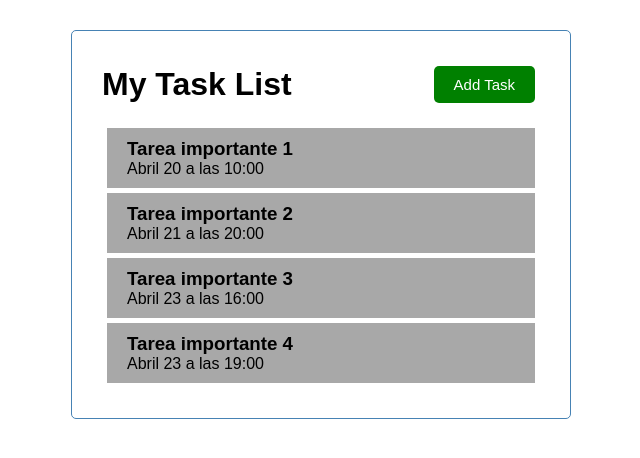
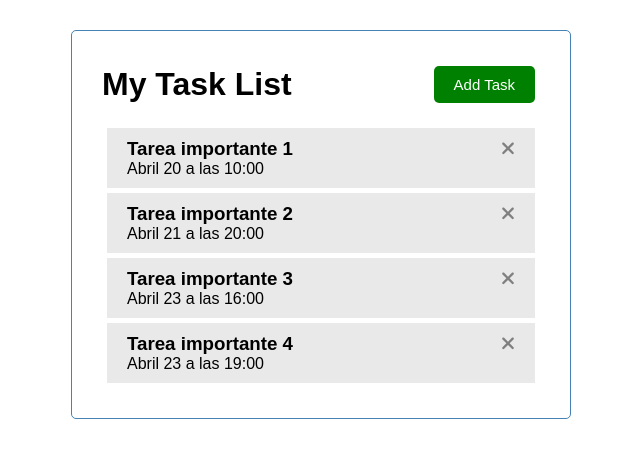
Before and after one commit to LuchoPrograma/task-list, an Angular app: page / in a window 1280 px wide. Shown: the top 458 px of the page, without its empty margins (319-959 px from the left). Built offline with nearby package versions, Linux system fonts and the light colour scheme.

Commit message:
Completado el componente task item, con iconos descargados y estilos añadidos

```diff
--- a/package.json
+++ b/package.json
@@ -18,6 +18,11 @@
     "@angular/platform-browser": "^15.2.0",
     "@angular/platform-browser-dynamic": "^15.2.0",
     "@angular/router": "^15.2.0",
+    "@fortawesome/angular-fontawesome": "^0.12.1",
+    "@fortawesome/fontawesome-svg-core": "^6.2.1",
+    "@fortawesome/free-brands-svg-icons": "^6.2.1",
+    "@fortawesome/free-regular-svg-icons": "^6.2.1",
+    "@fortawesome/free-solid-svg-icons": "^6.2.1",
     "rxjs": "~7.8.0",
     "tslib": "^2.3.0",
     "zone.js": "~0.12.0"
--- a/src/app/app.module.ts
+++ b/src/app/app.module.ts
@@ -6,6 +6,7 @@
 import { ButtonComponent } from './components/button/button.component';
 import { TasksComponent } from './components/tasks/tasks.component';
 import { TasksItemComponent } from './components/tasks-item/tasks-item.component';
+import { FontAwesomeModule } from '@fortawesome/angular-fontawesome';
 
 @NgModule({
   declarations: [
@@ -16,7 +17,8 @@
     TasksItemComponent
   ],
   imports: [
-    BrowserModule
+    BrowserModule,
+    FontAwesomeModule
   ],
   providers: [],
   bootstrap: [AppComponent]
--- a/src/app/components/tasks-item/tasks-item.component.css
+++ b/src/app/components/tasks-item/tasks-item.component.css
@@ -1,5 +1,5 @@
 .task{
-    background-color: rgb(168, 168, 168);
+    background-color: rgb(233, 233, 233);
     margin: 5px;
     padding: 10px 20px;
     cursor: pointer;
--- a/src/app/components/tasks-item/tasks-item.component.html
+++ b/src/app/components/tasks-item/tasks-item.component.html
@@ -1,4 +1,10 @@
 <div class="task">
-    <h3>{{task.text}}</h3>
+    <h3>
+        {{task.text}}
+        <fa-icon
+            [icon]="faTimes"
+            [ngStyle] = "{'color': 'grey'}"
+        ></fa-icon>
+    </h3>
     <p>{{task.day}}</p>
 </div>
--- a/src/app/components/tasks-item/tasks-item.component.ts
+++ b/src/app/components/tasks-item/tasks-item.component.ts
@@ -1,6 +1,9 @@
 import { Component,Input } from '@angular/core';
+
 import { Task } from 'src/app/tasks';
 import { TASKS } from 'src/app/mock-tasks';
+
+import { faTimes } from '@fortawesome/free-solid-svg-icons';
 
 @Component({
   selector: 'app-tasks-item',
@@ -9,4 +12,5 @@
 })
 export class TasksItemComponent {
   @Input() task:Task=TASKS[0]
+  faTimes = faTimes;
 }
--- a/src/app/components/tasks/tasks.component.ts
+++ b/src/app/components/tasks/tasks.component.ts
@@ -1,6 +1,8 @@
 import { Component } from '@angular/core';
+
 import { Task } from 'src/app/tasks';
 import { TASKS } from 'src/app/mock-tasks';
+
 
 @Component({
   selector: 'app-tasks',
@@ -10,4 +12,5 @@
 export class TasksComponent {
   tasks: Task[] = TASKS;
 
+
 }
```
Also changed, not shown: 1 other file (tests, documents, lock files or other folders).
